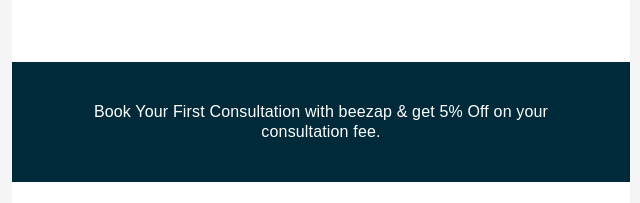
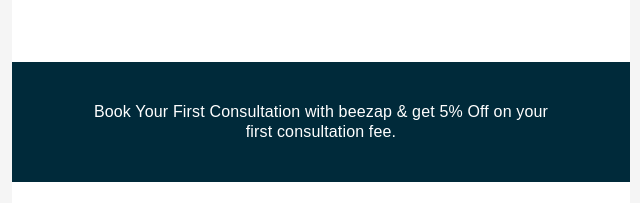
Before and after one commit to ShubhamGlassfrog/beezapindia, a website: page index.html in a window 1280 px wide. Shown: the part 1668-1871 px from the top of the page, 319-959 px from the left. Drawn offline with Linux system fonts and the light colour scheme; a web font is replaced by a local one.

Commit message:
design update

```diff
--- a/index.html
+++ b/index.html
@@ -536,7 +536,7 @@
                                                         <tr>
                                                             <td bgcolor="#002A3A" class="disclaimer2"
                                                                 style="padding: 40px 77px 40px 77px;color:#FFFFFF; font-family: 'Proxima Nova Light', Arial,sans-serif; font-size:16px; line-height:20px; font-weight: normal; text-align:center; letter-spacing: .01em">
-                                                                Book Your First Consultation with beezap & get 5% Off on your consultation fee.
+                                                                Book Your First Consultation with beezap & get 5% Off on your first consultation fee.
 
                                                             </td>
                                                         </tr>
```
